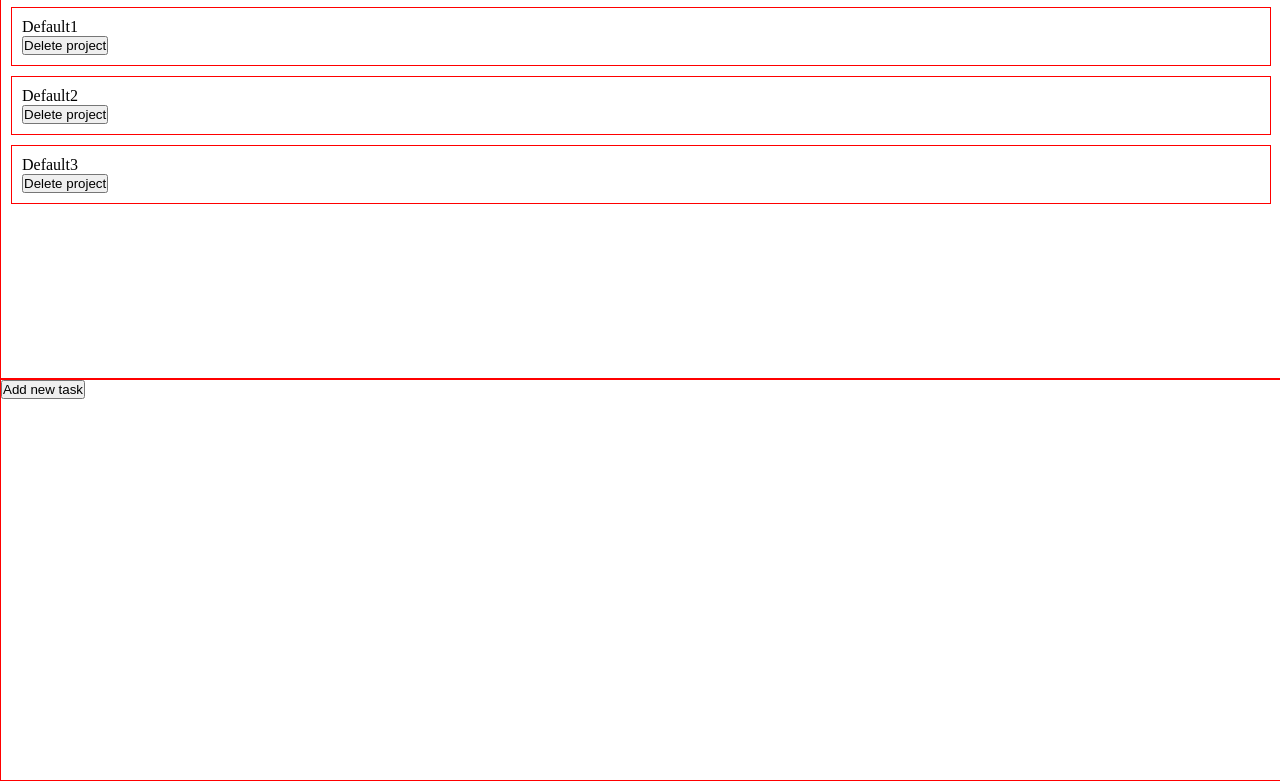
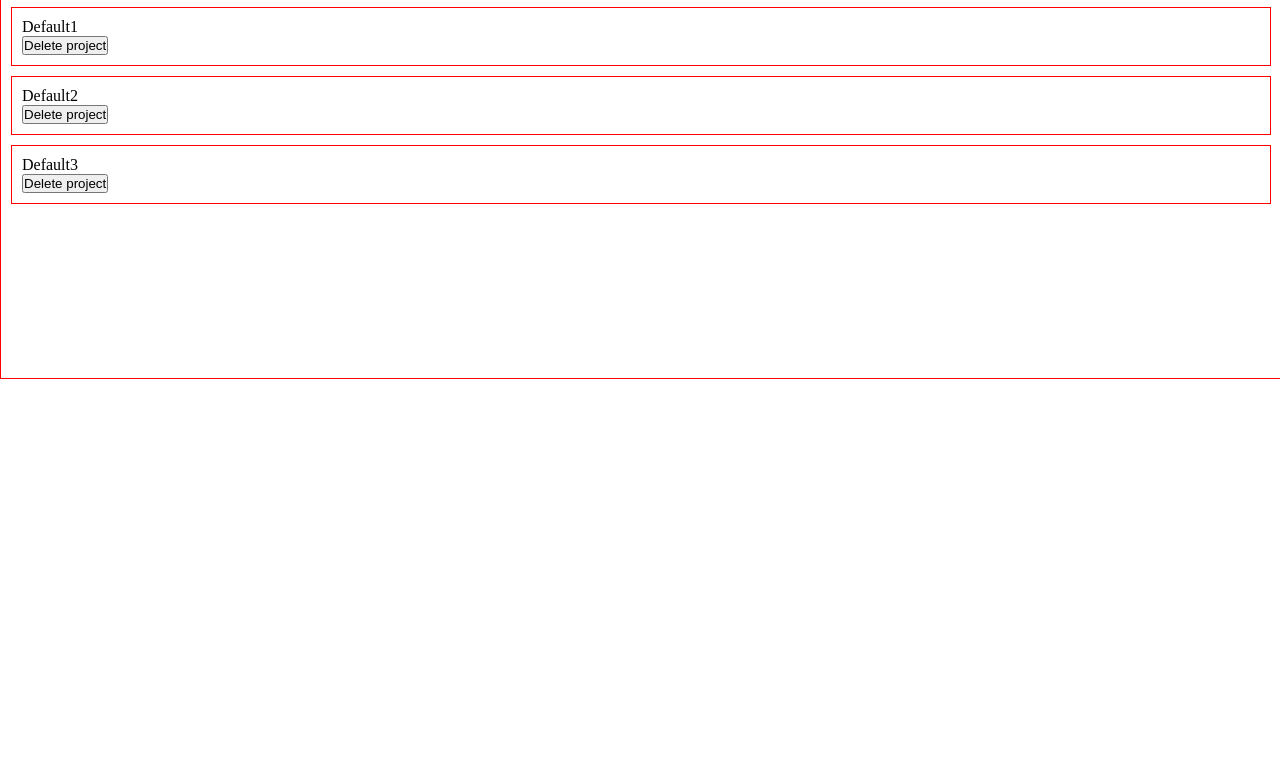
Before and after one commit to nikola88393/ToDoListV2, a website built with webpack: page src/template.html in a window 1280 px wide. Shown: the part 60-841 px from the top of the page. After the commit the page ends 800 px from the top, so only its background shows below. Built offline with nearby package versions, Linux system fonts and the light colour scheme.

Commit message:
Update the html template according to the recent changes

```diff
--- a/src/template.html
+++ b/src/template.html
@@ -11,9 +11,6 @@
         <button id="newProjectBtn">Add new project</button>
         <ul id="projectsList"></ul>
     </div>
-    <div class="tasksContainer">
-        <button id="newTaskBtn">Add new task</button>
-        <ul id="tasksList"></ul>
-    </div>
+    <div id="tasksContainer"></div>
 </body>
 </html>
```
